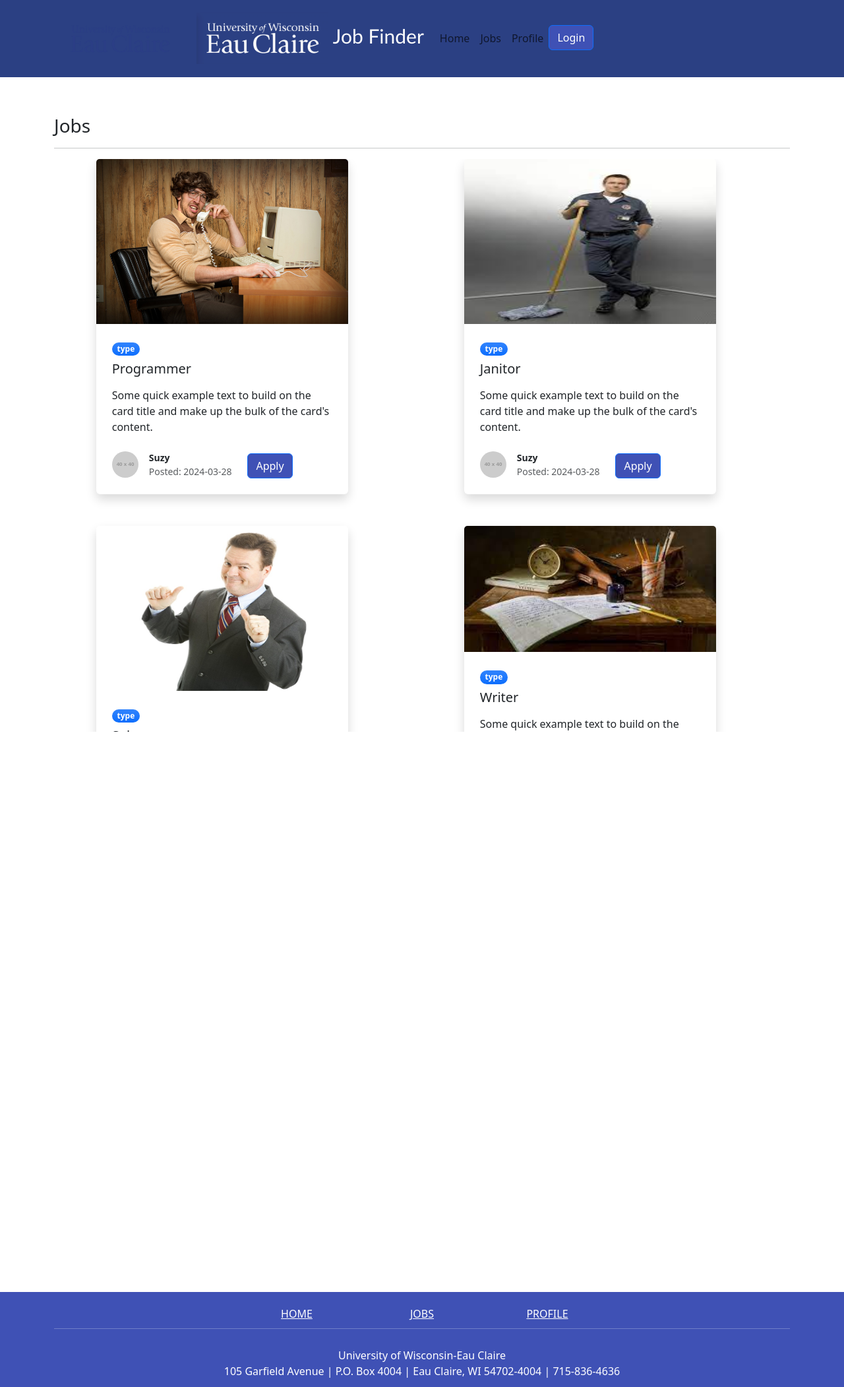
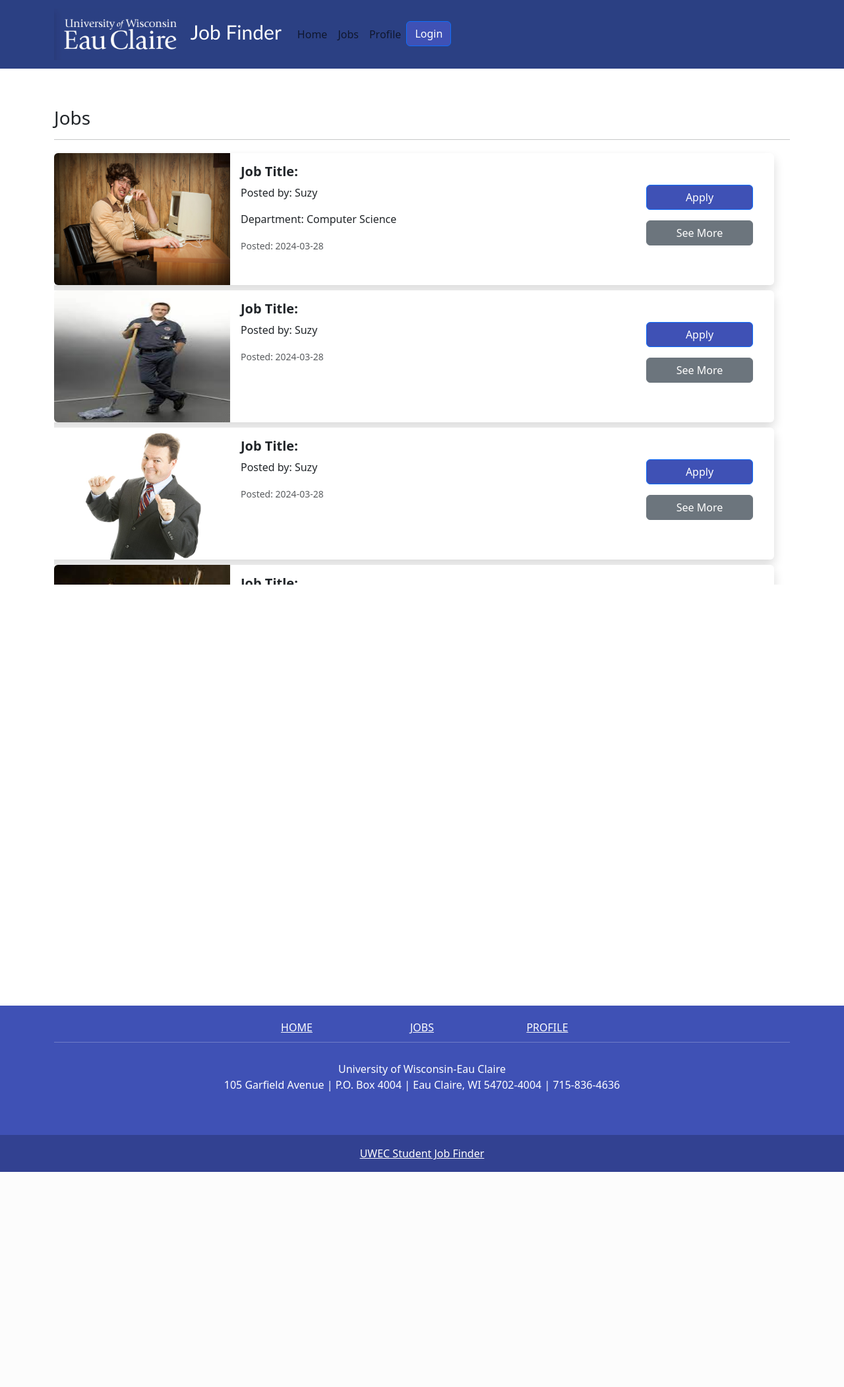
Before and after one commit to rootdrew27/CS355-GP, a Flask app: page /jobs in a window 1280 px wide. Shown: the top 2102 px of the page at 66% size. After the commit the page ends 1776 px from the top, so only its background shows below. Run offline with Flask 3, Linux system fonts and the light colour scheme; data comes from the database, SQL or seed files in the repository; grey boxes labelled with a size stand in for pictures from a placeholder-image service; parts of the project's set-up code (start-up, migrations or seed data) failed here and were passed over; some libraries are stand-ins or nearby versions.

Commit message:
navbar style

```diff
--- a/JobFinder/templates/base.html
+++ b/JobFinder/templates/base.html
@@ -13,8 +13,6 @@
       <nav class="navbar navbar-expand" style="background-color: #2b4083">
         <div class="container-md" style="justify-content: start;" >
             <a href={{ url_for('views.home') }} class="navbar-brand">
-                <img class="d-inline-block align-center" src="../static/images/uwec.png" width="200px">
-            <a href={{ url_for('views.index') }} class="navbar-brand">
                 <img class="d-inline-block align-center" src="../static/images/uwecwhite.webp" width="200px">
                 Job Finder
             </a>
--- a/JobFinder/templates/jobs.html
+++ b/JobFinder/templates/jobs.html
@@ -13,7 +13,7 @@
       <div class="row w-100 gx-5">
 
       {% for job in jobs %}
-      <div class="col-lg-6 mb-5">
+      {# <div class="col-lg-12 mb-5">
         <div class="card h-100 mx-auto w-75 shadow border-0">
             <img class="card-img-top" style="max-height:250px;" src={{ job['img_path']}} alt="...">
             <div class="card-body p-4">
@@ -35,13 +35,13 @@
                 </div>
             </div>
         </div>
-      </div>
+      </div> #}
 
 
-{#
+
         {% set id = job['job_id']|string %}
         {% set descripID = "descrip" ~ id %}
-        <div class="card m-1 w-75 mx-auto" style="min-height: 125px;max-width: 100%;">
+        <div class="card m-1 w-100 mx-auto shadow border-0" style="min-height: 125px;max-width: 100%;">
           <div class="row g-0 h-100">
             <div class="col-md-3">
               <img src="{{ job['img_path'] }}" class="img-fluid rounded-start" alt="" style="height: 200px; width: 100%; object-fit: fill;"> <!-- Optional image-->
@@ -70,7 +70,7 @@
             </div>
           </div>
         </div>
-      </div>     #}
+      </div>
     {% endfor %}
     </div>
   </div>
```
